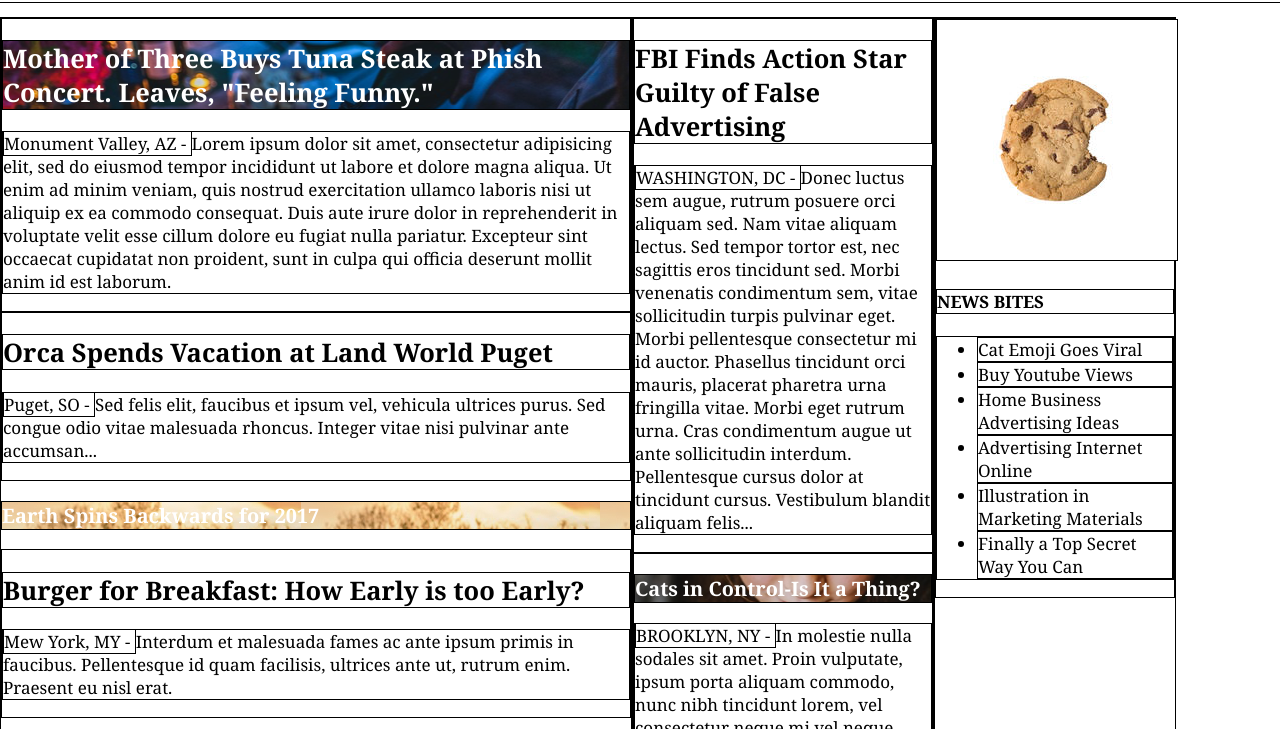
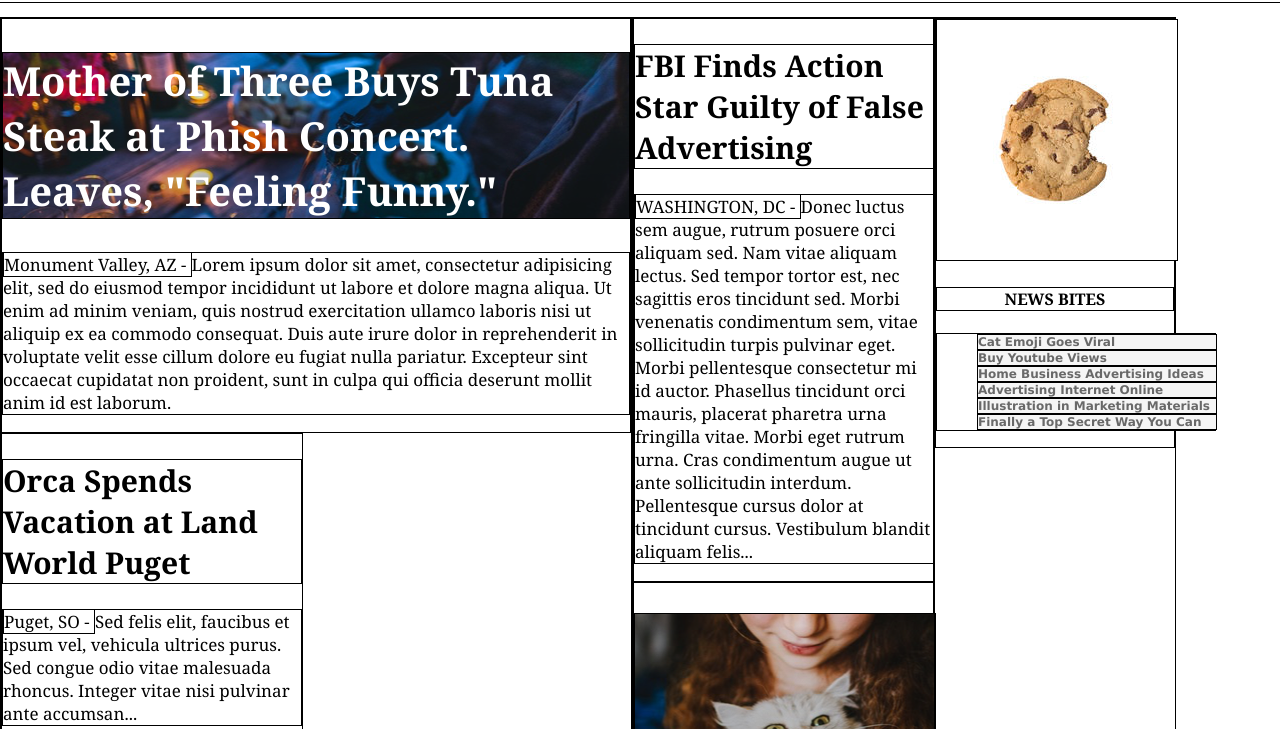
Before and after one commit to sturgisMrDA/mytimes, a plain HTML site: page index.html in a window 1280 px wide. Shown: the part 71-800 px from the top of the page. Drawn offline with Linux system fonts and the light colour scheme.

Commit message:
Significant formatting.

```diff
--- a/index.html
+++ b/index.html
@@ -25,7 +25,7 @@
     </header>
     <main>
       <div class="large column">
-        <article>
+        <article class="primary">
           <h1 id="phish">Mother of Three Buys Tuna Steak at Phish Concert. Leaves, "Feeling Funny."</h1>
           <p><span class="dateline">Monument Valley, AZ - </span>Lorem ipsum dolor sit amet,
             consectetur adipisicing elit, sed do eiusmod tempor incididunt ut labore et dolore magna aliqua.
@@ -33,13 +33,13 @@
             Duis aute irure dolor in reprehenderit in voluptate velit esse cillum dolore eu fugiat nulla pariatur.
             Excepteur sint occaecat cupidatat non proident, sunt in culpa qui officia deserunt mollit anim id est laborum.</p>
         </article>
-        <article>
+        <article class="secondary">
           <h2>Orca Spends Vacation at Land World Puget</h2>
           <p><span class="dateline">Puget, SO - </span>Sed felis elit, faucibus et ipsum vel, vehicula ultrices purus.
             Sed congue odio vitae malesuada rhoncus. Integer vitae nisi pulvinar ante accumsan...</p>
         </article>
         <h3 id="earth-spin">Earth Spins Backwards for 2017</h3>
-        <article>
+        <article class="secondary">
           <h2>Burger for Breakfast: How Early is too Early?</h2>
           <p><span class="dateline">Mew York, MY - </span>Interdum et malesuada fames ac ante ipsum primis in faucibus.
             Pellentesque id quam facilisis, ultrices ante ut, rutrum enim. Praesent eu nisl erat.</p>
@@ -47,7 +47,7 @@
         <h3 id="cameras">Research Shows Cameras Erase Memory</h3>
       </div>
       <div class="medium column">
-        <article>
+        <article class="secondary">
           <h2>FBI Finds Action Star Guilty of False Advertising</h2>
           <p><span class="dateline">WASHINGTON, DC - </span>Donec luctus sem augue, rutrum posuere orci aliquam sed.
             Nam vitae aliquam lectus. Sed tempor tortor est, nec sagittis eros tincidunt sed.
@@ -57,7 +57,7 @@
             Cras condimentum augue ut ante sollicitudin interdum. Pellentesque cursus dolor at tincidunt cursus.
             Vestibulum blandit aliquam felis...</p>
         </article>
-        <article>
+        <article class="secondary">
           <h3 id="cats">Cats in Control-Is It a Thing?</h3>
           <p><span class="dateline">BROOKLYN, NY - </span>In molestie nulla sodales sit amet.
             Proin vulputate, ipsum porta aliquam commodo, nunc nibh tincidunt lorem, vel consectetur neque mi vel neque.
--- a/resources/css/index.css
+++ b/resources/css/index.css
@@ -48,6 +48,7 @@ main * {
 }
 
 main {
+  width: 1232px;
   font-family: Georgia;
   font-size: 17px;
   color: black;
@@ -57,7 +58,9 @@ main {
 }
 
 .column {
-  /*display: flex;*/
+  display: flex;
+  flex-direction: column;
+
 }
 
 .column.large {
@@ -68,14 +71,10 @@ main {
   width: 300px;
 }
 
-.column.small {
-  width: 240px;
-}
-
 /* Main story headline*/
 main h1 {
   font-weight: bold;
-  font-size: 40 px;
+  font-size: 40px;
   color: white;
   background-image: url("../images/img-story-main.png");
 }
@@ -83,14 +82,24 @@ main h1 {
 /* Other stories headline*/
 main h2 {
   font-weight: bold;
-  font-size: 30 px;
+  font-size: 30px;
+
 }
 
 /* Photo background headlines */
 main h3 {
   font-weight: bold;
-  font-size: 30 px;
+  font-size: 30px;
   color: white;
+  width: 300px;
+  height: 300px;
+  text-align: center;
+  display: flex;
+  align-items: center;
+}
+
+article.secondary {
+  width: 300px;
 }
 
 #earth-spin {
@@ -105,13 +114,45 @@ main h3 {
   background-image: url("../images/img-story-1.png");
 }
 
+/*News bites column*/
+.column.small {
+  width: 240px;
+  font-size: 16px;
+  font-weight: bold;
+}
+
+aside h4 {
+  font-size: 16px;
+  font-weight: bold;
+  text-align: center;
+}
+
+aside li {
+  list-style: none;
+  background-color: WhiteSmoke;
+  font-family: Verdana;
+  font-size: 12px;
+  color: DimGray;
+  text-indent: 0;
+  width: 100%;
+  left: 0;
+}
+
+aside ul {
+  text-indent: 0;
+  width: 100%;
+  left: 0;
+}
+
 /*Footer section*/
 footer {
+  width: 100%;
   background-color: MediumAquamarine;
   margin: auto;
   font-family: Verdana;
   font-size: 12px;
   display: flex;
+  flex-direction: column;
 }
 
 footer h1 {
```
